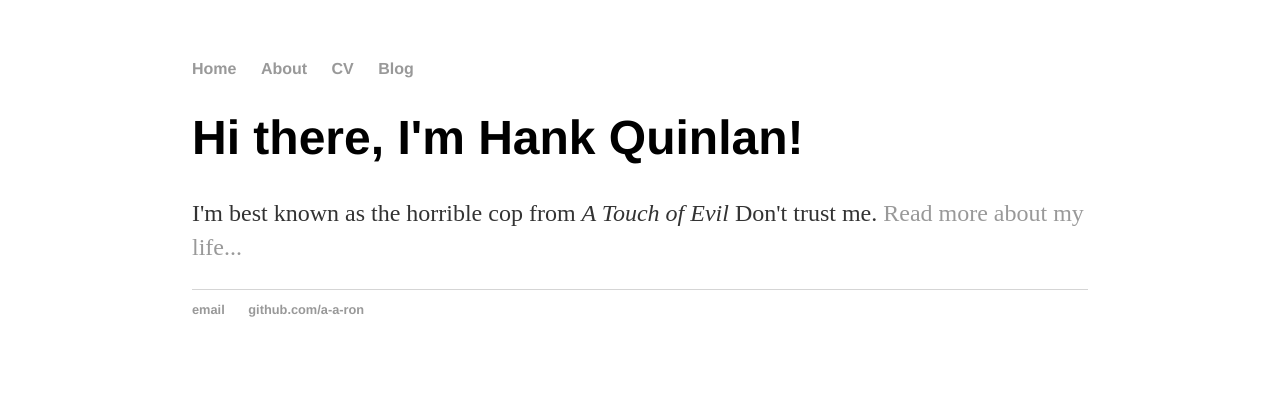
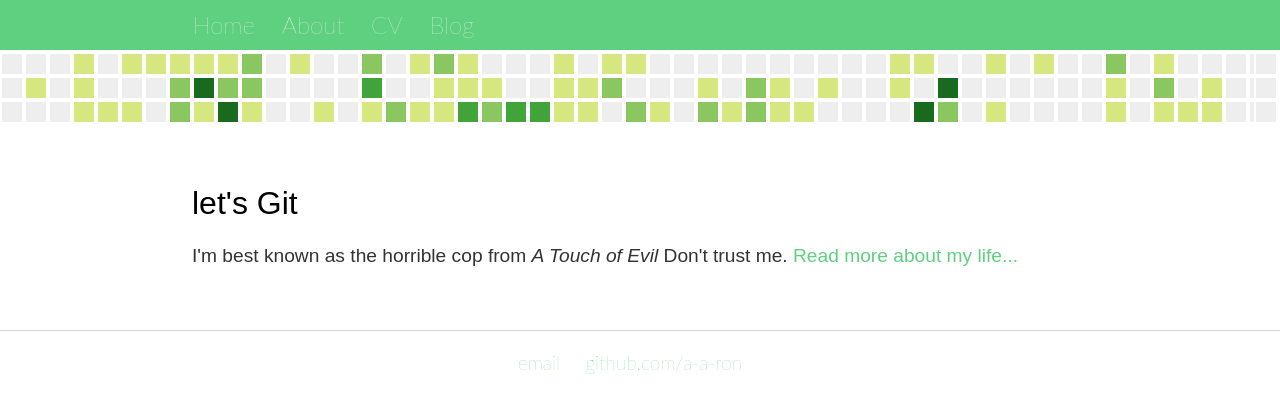
Before and after one commit to a-a-ron/a-a-ron.github.io, a Jekyll site: the page built from index.html, in a window 1280 px wide. Shown: the top 413 px of the page. Built offline with Jekyll 4.4.1, drawn with Linux system fonts in a browser that asks for light colours.

Commit message:
update site

```diff
--- a/_layouts/default.html
+++ b/_layouts/default.html
@@ -14,6 +14,7 @@
 							<li><a href="/blog">Blog</a></li>
 					</ul>
 			</nav>
+			<div class="graph"></div>
 			<div class="container">
 
 			{{ content }}
--- a/about/index.html
+++ b/about/index.html
@@ -3,6 +3,6 @@ layout: default
 title: About Me
 ---
 <div class="blurb">
-	<h1>Stuff about me</h1>
-	<p>This is some things about me.</p>
+	<h1>Alright, alright. I'm Aaron Stewart</h1>
+	<p>I'm an Integration Engineer living in the Silicon Slopes of Utah Valley.</p>
 </div><!-- /.blurb -->
--- a/blog/index.html
+++ b/blog/index.html
@@ -1,11 +1,11 @@
 ---
 layout: default
-title: Aaron Stewart's Blog
+title: GitHub Guide to the Galaxy
 ---
 	<h1>{{ page.title }}</h1>
 	<ul class="posts">
 
 	  {% for post in site.posts %}
-	    <li><span>{{ post.date | date_to_string }}</span> » <a href="{{ post.url }}" title="{{ post.title }}">{{ post.title }}</a></li>
+	    <li><span class ="date">{{ post.date | date_to_string }}</span> &nbsp;»&nbsp; <a href="{{ post.url }}" title="{{ post.title }}">{{ post.title }}</a></li>
 	  {% endfor %}
 	</ul>
--- a/css/main.css
+++ b/css/main.css
@@ -1,41 +1,83 @@
 body {
-    margin: 60px auto;
-    width: 70%;
+ margin: 0px;
 }
-nav ul, footer ul {
-    font-family:'Helvetica', 'Arial', 'Sans-Serif';
+nav{
+  text-align: left;
+  background-color: #5fcf80;
+  height:40px;
+  padding-top: 10px;
+}
+
+.graph {
+  background-image: url(/images/gh-graph2.png);
+  height:75px;
+}
+
+nav a{
+  color: #fff;
+}
+.container {
+  margin: 60px auto;
+  width: 70%;
+}
+nav ul{
+    font-family: 'Lato', sans-serif;
+    list-style: none;
+    font-weight: lighter;
+    font-size: 1.5em;
+    margin: 0px auto;
+    width: 73%;
+}
+
+footer ul {
+    font-family: 'Lato', sans-serif;
     padding: 0px;
     list-style: none;
-    font-weight: bold;
+    font-weight: lighter;
+    font-size: 1.5em;
 }
 nav ul li, footer ul li {
+    font-family: 'Lato', sans-serif;
     display: inline;
     margin-right: 20px;
 }
 a {
     text-decoration: none;
-    color: #999;
+    color:#5fcf80;
 }
 a:hover {
     text-decoration: underline;
 }
 h1 {
-    font-size: 3em;
-    font-family:'Helvetica', 'Arial', 'Sans-Serif';
+    font-size: 2.0em;
+    font-weight: 500;
+    font-family: "AvenirNextLTW01-Regular", "Avenir Next", sans-serif;
 }
 p {
-    font-size: 1.5em;
+    font-size: 1.2em;
+    font-family: "AvenirNextLTW01-Regular", "Avenir Next", sans-serif;
     line-height: 1.4em;
     color: #333;
 }
 footer {
     border-top: 1px solid #d5d5d5;
     font-size: .8em;
+    text-align: center;
+}
+
+.date {
+  color:#5fcf80;
 }
 
 ul.posts {
+    font-family: "AvenirNextLTW01-Regular", "Avenir Next", sans-serif;
     margin: 20px auto 40px;
     font-size: 1.5em;
+}
+
+.posts a {
+  padding-left: 5px;
+  color: #999;
 }
 
 ul.posts li {
--- a/index.html
+++ b/index.html
@@ -1,8 +1,8 @@
 ---
 layout: default
-title: Hank Quinlan, Horrible Cop
+title: Hi
 ---
 <div class="blurb">
-	<h1>Hi there, I'm Hank Quinlan!</h1>
+	<h1>let's Git</h1>
 	<p>I'm best known as the horrible cop from <em>A Touch of Evil</em> Don't trust me. <a href="/about">Read more about my life...</a></p>
 </div><!-- /.blurb -->
```
Also changed, not shown: _posts/2017-03-13-test-post.md (added, +7 -0 lines), images/gh-graph2.png (added). Lines whose indentation alone changed are shown as unchanged.
